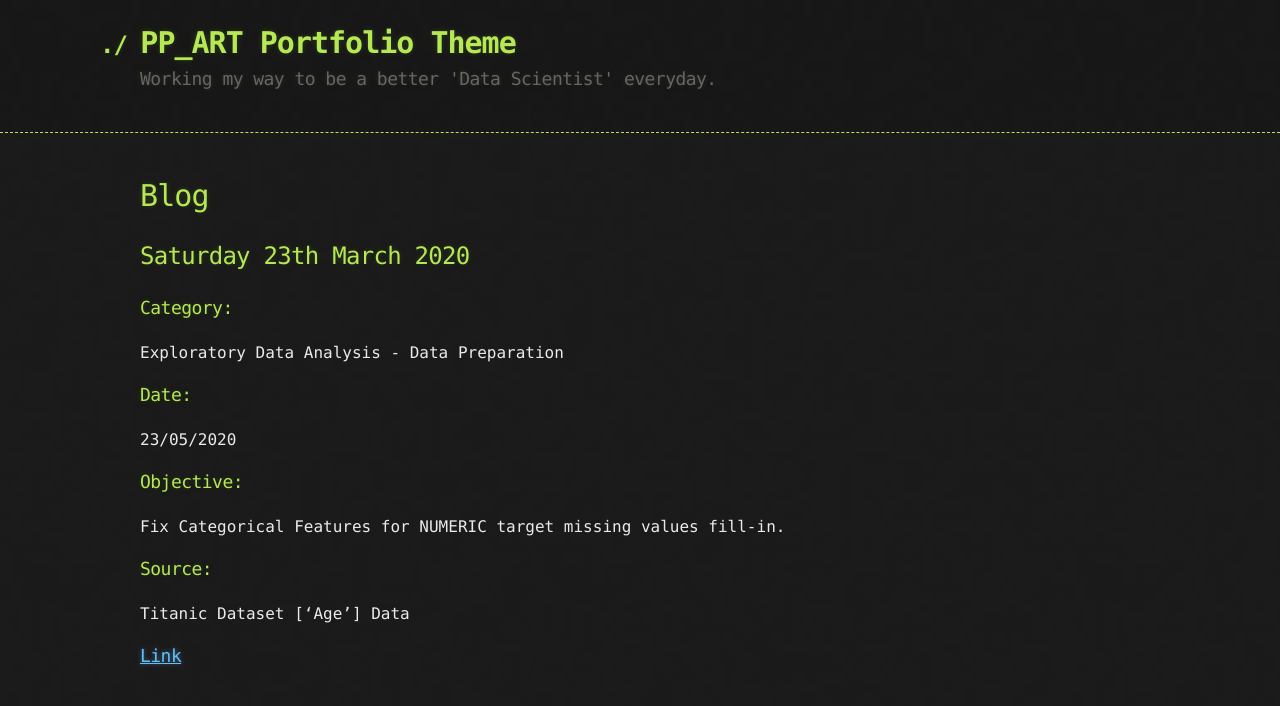
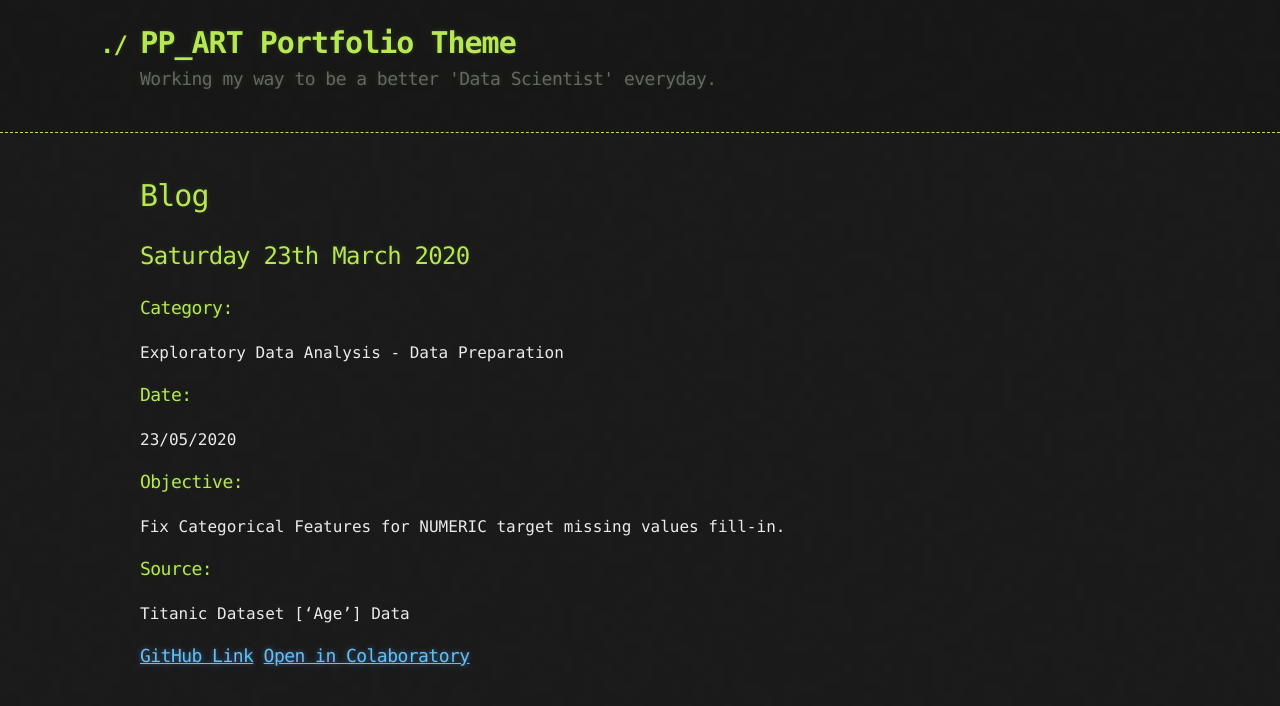
Before and after one commit to PaulB86UK/PP_ART, a Jekyll site: the page built from docs/Blog.md, in a window 1280 px wide. Shown: the top 706 px of the page. Built offline with Jekyll 4.4.1, drawn with Linux system fonts in a browser that asks for light colours; our own code applies the rules of GitHub Pages for plain Markdown files.

Commit message:
Update Blog.md

```diff
--- a/docs/Blog.md
+++ b/docs/Blog.md
@@ -13,4 +13,4 @@ Exploratory Data Analysis - Data Preparation
 Fix Categorical Features for NUMERIC target missing values fill-in.
 ### Source:
 Titanic Dataset ['Age'] Data
-### [Link](https://github.com/PaulB86UK/EDA_PP/blob/master/2020/May-June/EDA_Reorder.ipynb)
+### [GitHub Link](https://github.com/PaulB86UK/EDA_PP/blob/master/2020/May-June/EDA_Reorder.ipynb) [Open in Colaboratory](https://colab.research.google.com/drive/1VPLQVgzZ0R5MsGDPvb6DODxsJIpwa9sE?usp=sharing)
```
